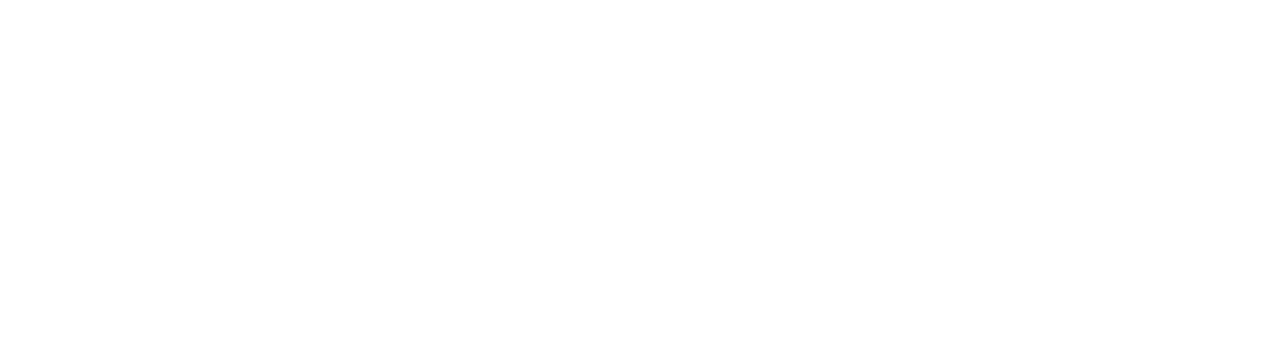
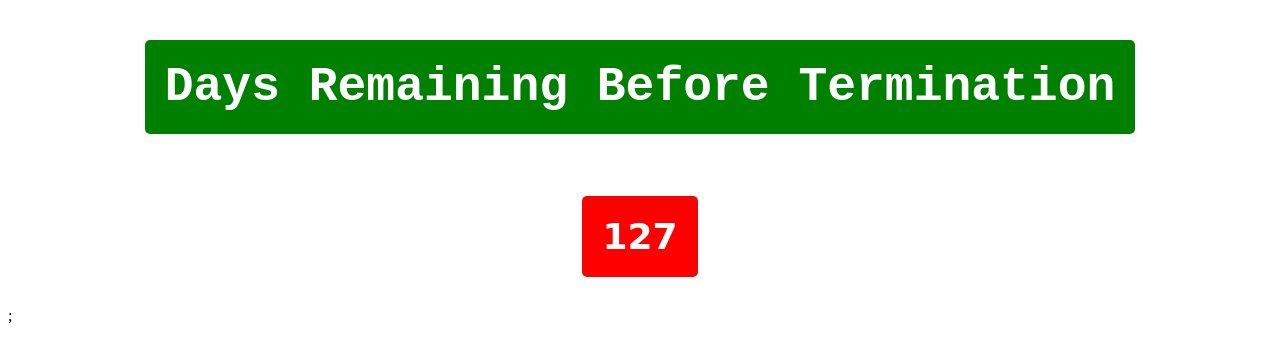
Before and after one commit to cdn-abhishek/days, a plain HTML site: page index.html in a window 1280 px wide. Drawn offline with Linux system fonts and the light colour scheme; the site is published under a folder, as on GitHub Pages, so addresses that start at the root find nothing.

Commit message:
Update index.html

```diff
--- a/index.html
+++ b/index.html
@@ -5,8 +5,8 @@
     <link rel="icon" type="image/svg+xml" href="/vite.svg" />
     <meta name="viewport" content="width=device-width, initial-scale=1.0" />
     <title>Days Remaining</title>
-    <script type="module" crossorigin src="/assets/index-9b08d4e2.js"></script>
-    <link rel="stylesheet" href="/assets/index-96288c00.css" />
+    <script type="module" crossorigin src="days/assets/index-9b08d4e2.js"></script>
+    <link rel="stylesheet" href="days/assets/index-96288c00.css" />
   </head>
   <body>
     <div id="root"></div>
```
